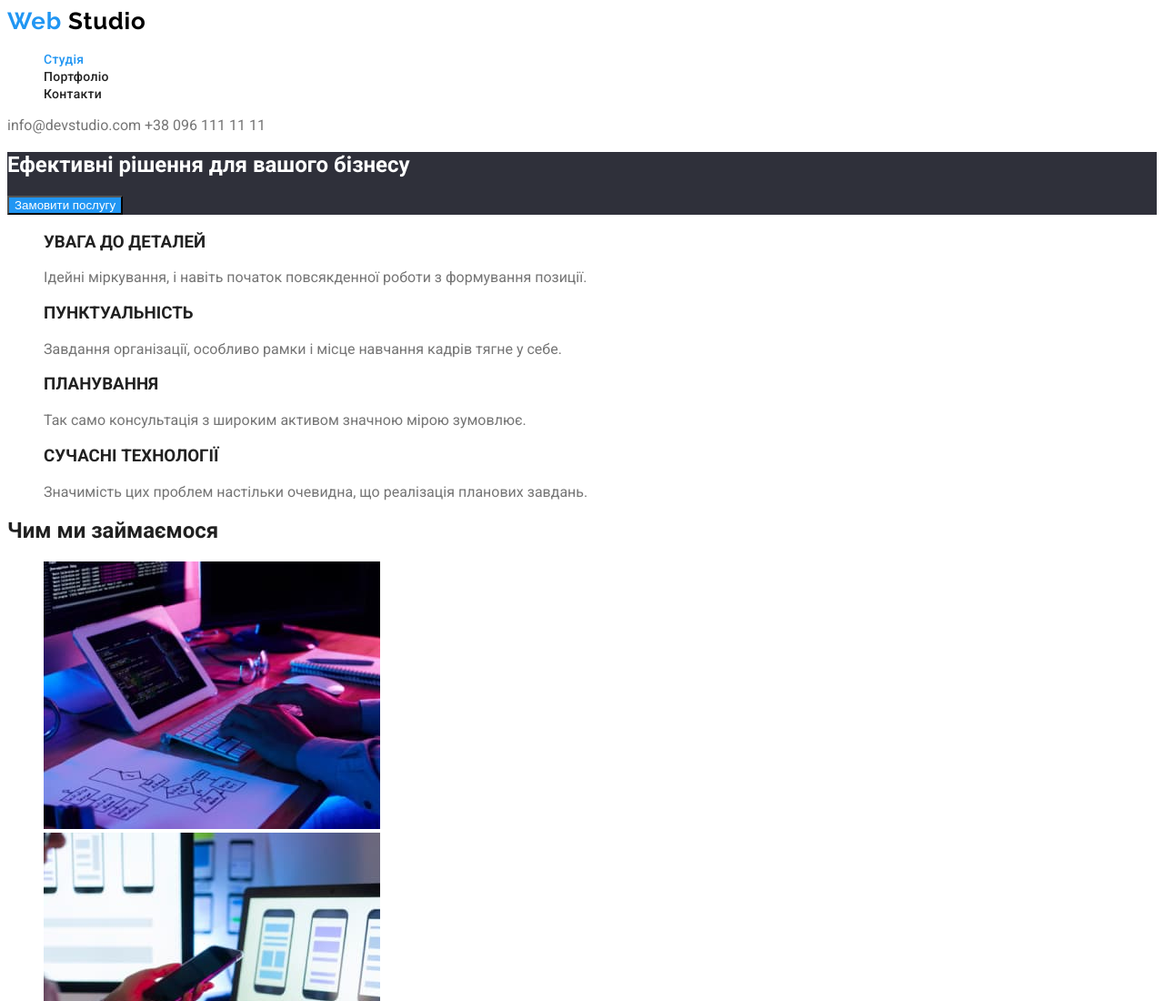
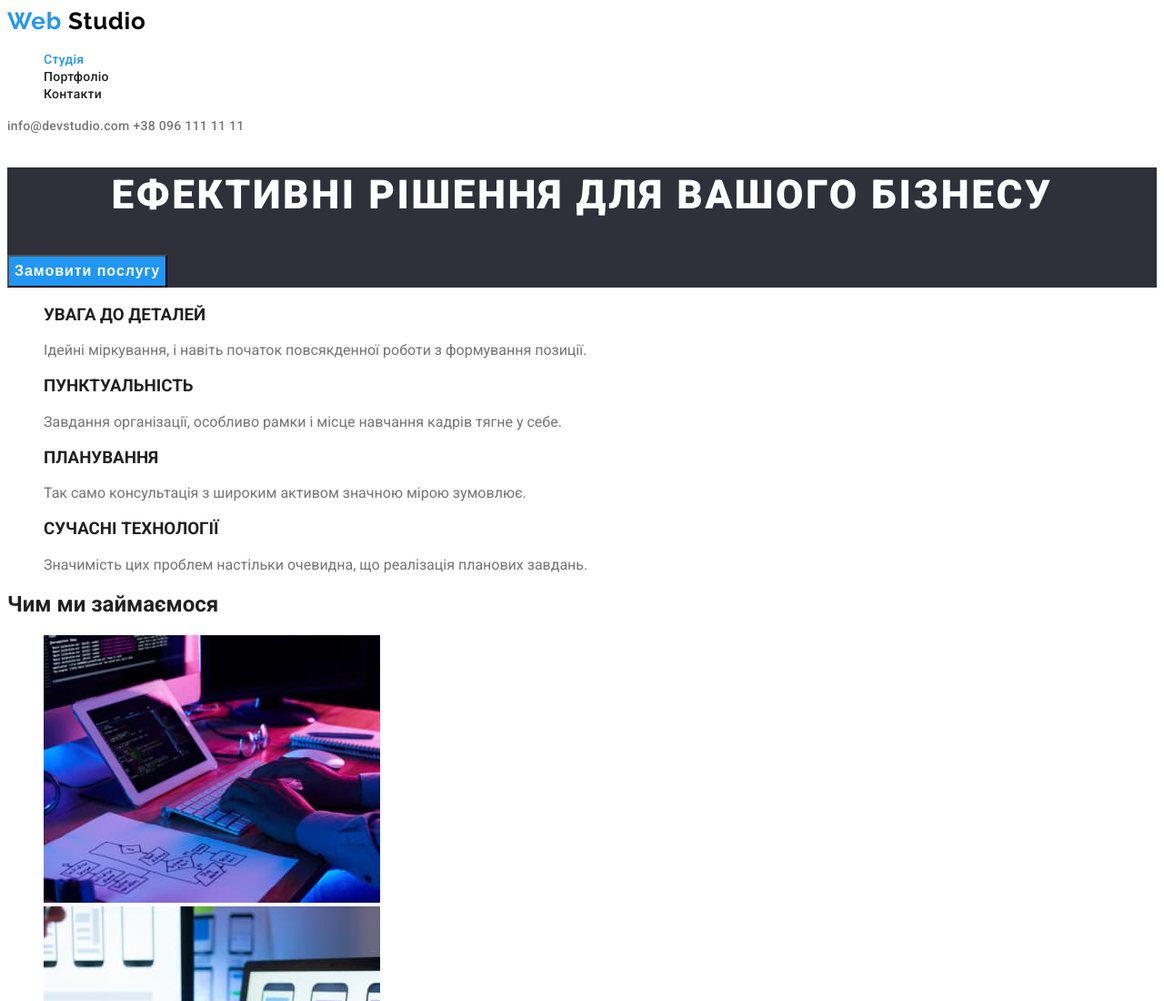
Before and after one commit to VitekVP/goit-markup-hw-02, a plain HTML site: page index.html in a window 1280 px wide. Shown: the top 1100 px of the page at 91% size. Drawn offline with Linux system fonts and the light colour scheme.

Commit message:
готов геро

```diff
--- a/css/styles.css
+++ b/css/styles.css
@@ -85,6 +85,12 @@ body {
 /* ссилки на пошту і телефон */
 .link-contacts {
 	color: var(--primary-text-color);
+
+	font-weight: 500;
+	font-size: 14px;
+	line-height: calc(16 / 14);
+	letter-spacing: 0.02em;
+
 	text-decoration: none;
 }
 
@@ -101,11 +107,26 @@ body {
 
 .hero-title {
 	color: var(--basic-white-color);
+
+	font-weight: 900;
+	font-size: 44px;
+	line-height: calc(60 / 44);
+	text-align: center;
+	letter-spacing: 0.06em;
+	text-transform: uppercase;
 }
 
-.button {
+.hero-button {
 	background-color: var(--logo-web);
 	color: var(--basic-white-color);
+
+	font-weight: 700;
+	font-size: 16px;
+	line-height: calc(30 / 16);
+	display: flex;
+	align-items: center;
+	text-align: center;
+	letter-spacing: 0.06em;
 }
 
 /* Стилі заголовків */
--- a/index.html
+++ b/index.html
@@ -32,7 +32,7 @@
 			<!-- HERO -->
 			<section class="hero-section">
 				<h1 class="hero-title">Ефективні рішення для вашого бізнесу</h1>
-				<button class="button">Замовити послугу</button>
+				<button class="hero-button">Замовити послугу</button>
 			</section>
 			<!-- Принципи роботи -->
 			<section>
```
Also changed, not shown: portfolio.html (+2 -2 lines).
